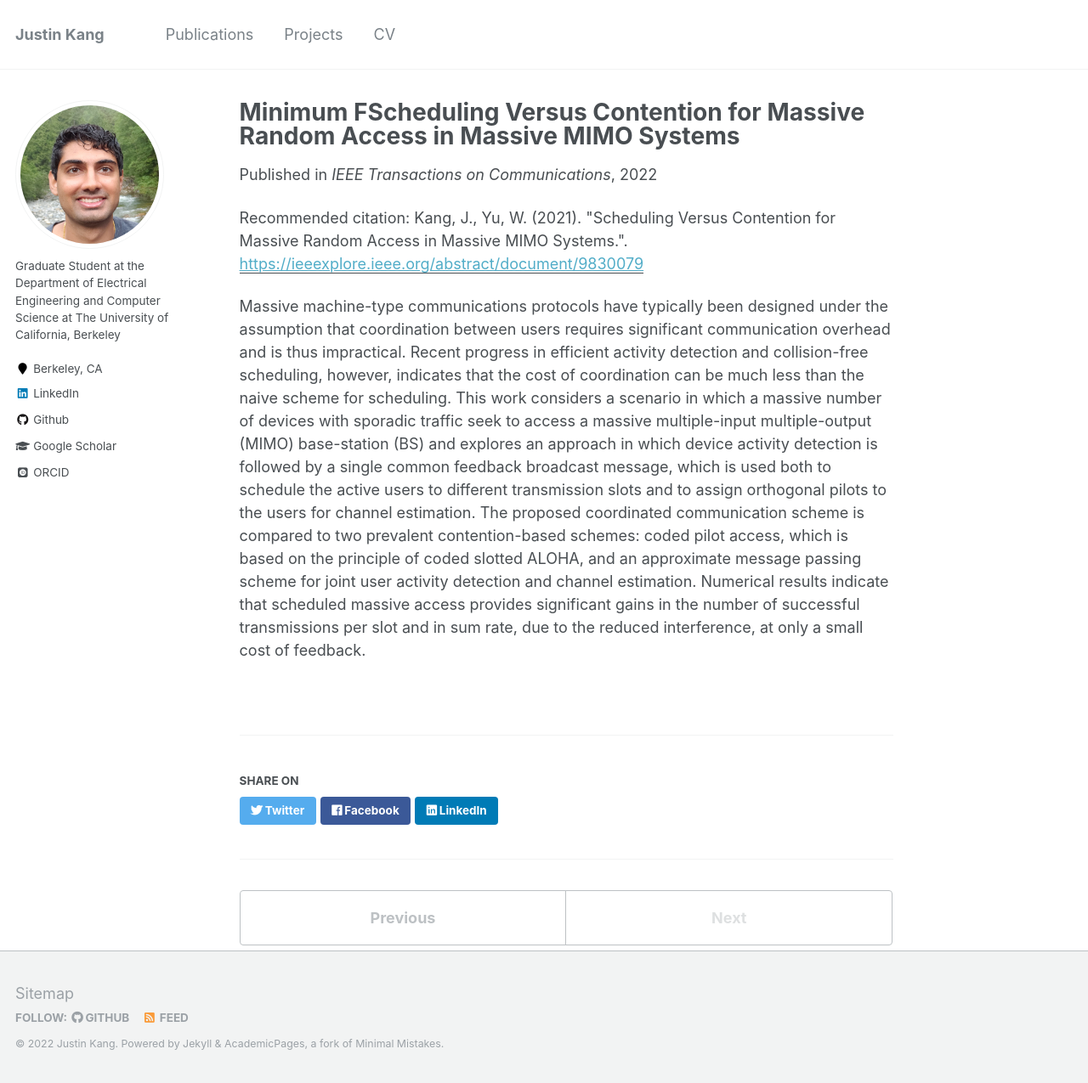
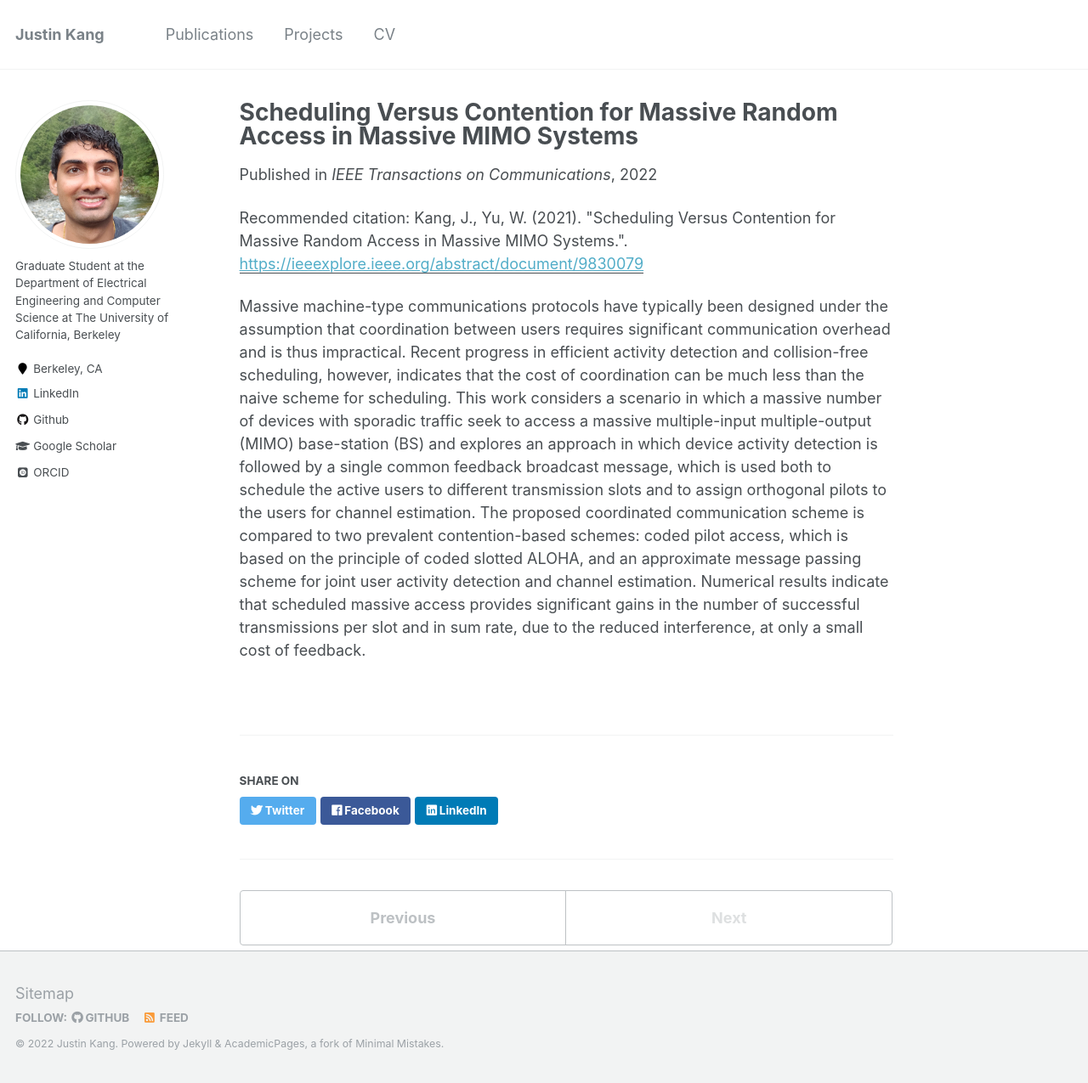
Before and after one commit to justinkang221/justinkang221.github.io, a Jekyll site: the page built from _publications/T_COM.md, in a window 1280 px wide and 1275 px high. Shown: the whole window at 85% size. Built offline with Jekyll 4.4.1, drawn with Linux system fonts in a browser that asks for light colours; some web fonts are replaced.

Commit message:
Update T_COM.md

```diff
--- a/_publications/T_COM.md
+++ b/_publications/T_COM.md
@@ -1,5 +1,5 @@
 ---
-title: "Minimum FScheduling Versus Contention for Massive Random Access in Massive MIMO Systems"
+title: "Scheduling Versus Contention for Massive Random Access in Massive MIMO Systems"
 collection: publications
 permalink: /publication/T_COM
 excerpt: ''
```
